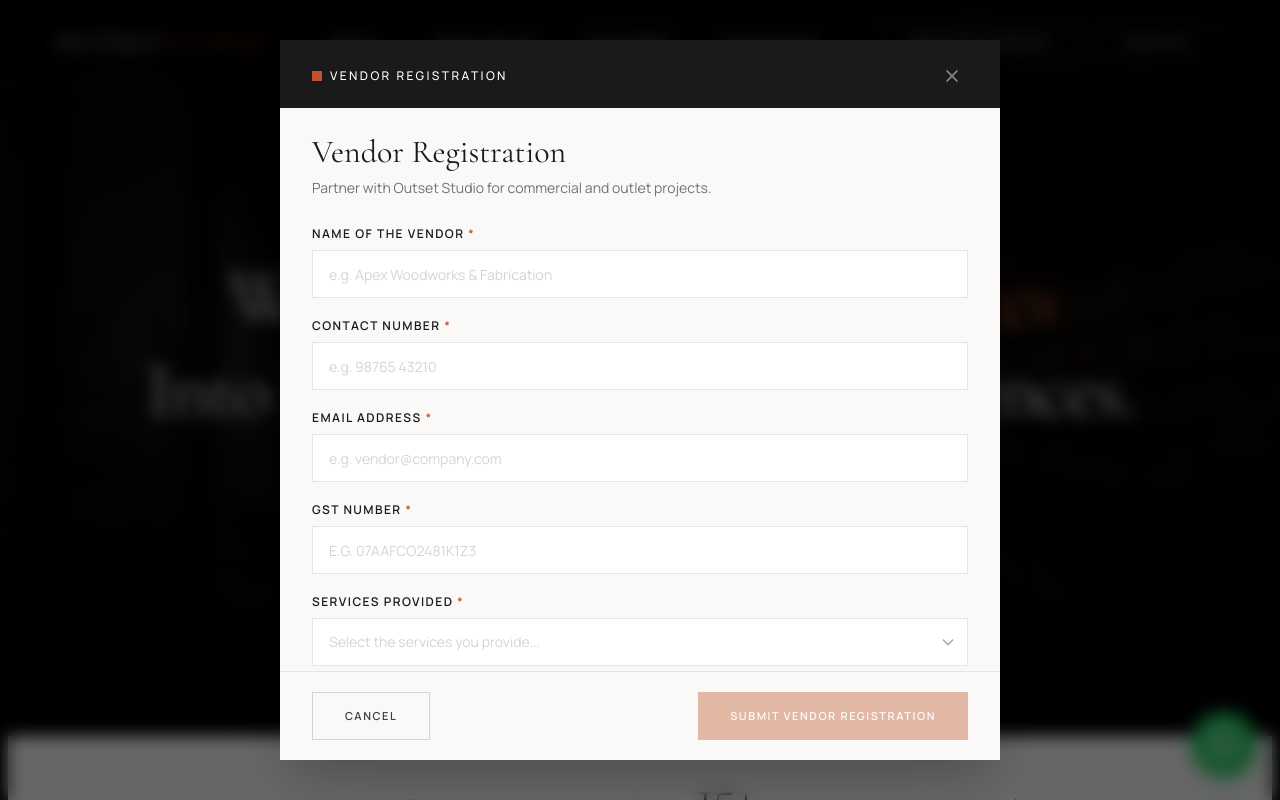
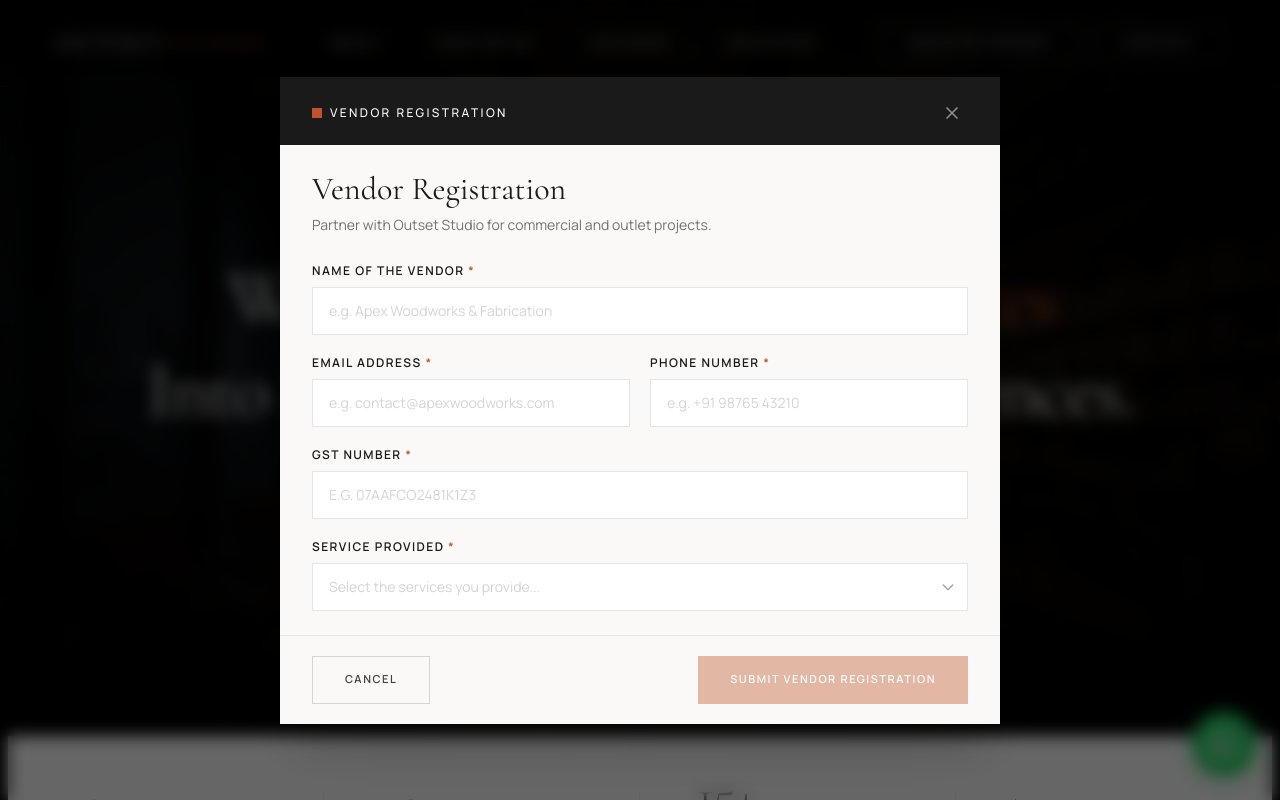
Before and after one commit to taybeen-healthy/outsetStudio, a Next.js app: page / in a window 1280 px wide. Both pictures are taken after a click on the button "REGISTER VENDOR". Built offline with nearby package versions, Linux system fonts and the light colour scheme.

Commit message:
fix: vendor modal dropdown z-index above modal, smart open direction, layout matches screenshot

```diff
--- a/src/components/VendorModal.jsx
+++ b/src/components/VendorModal.jsx
@@ -51,7 +51,13 @@ export default function VendorModal({ onClose }) {
   const updatePos = useCallback(() => {
     if (btnRef.current) {
       const r = btnRef.current.getBoundingClientRect();
+      const spaceBelow = window.innerHeight - r.bottom;
+      const dropdownHeight = 320;
+      if (spaceBelow < dropdownHeight && r.top > dropdownHeight) {
+        setDropdownPos({ top: r.top - dropdownHeight - 4, left: r.left, width: r.width });
+      } else {
         setDropdownPos({ top: r.bottom + 4, left: r.left, width: r.width });
+      }
     }
   }, []);
 
@@ -217,24 +223,7 @@ export default function VendorModal({ onClose }) {
                     {errors.vendorName && <p className="font-sans text-[11px] text-red-500 mt-1">{errors.vendorName}</p>}
                   </div>
 
-                  <div>
-                    <label className="block font-sans text-[11px] sm:text-xs font-semibold tracking-[0.12em] text-[#1a1a1a] mb-1.5 sm:mb-2">
-                      CONTACT NUMBER <span className="text-[#C0532C]">*</span>
-                    </label>
-                    <input
-                      type="tel"
-                      name="phone"
-                      value={form.phone}
-                      onChange={handleChange}
-                      maxLength={10}
-                      placeholder="e.g. 98765 43210"
-                      pattern="[0-9]*"
-                      inputMode="numeric"
-                      className={`w-full h-12 border bg-white px-4 text-sm text-neutral-800 placeholder-neutral-300 font-sans focus:outline-none transition-colors rounded-none ${errors.phone ? "border-red-500 focus:border-red-500" : "border-neutral-200 focus:border-[#C0532C]"}`}
-                    />
-                    {errors.phone && <p className="font-sans text-[11px] text-red-500 mt-1">{errors.phone}</p>}
-                  </div>
-
+                  <div className="grid grid-cols-1 sm:grid-cols-2 gap-4 sm:gap-5">
                     <div>
                       <label className="block font-sans text-[11px] sm:text-xs font-semibold tracking-[0.12em] text-[#1a1a1a] mb-1.5 sm:mb-2">
                         EMAIL ADDRESS <span className="text-[#C0532C]">*</span>
@@ -244,10 +233,28 @@ export default function VendorModal({ onClose }) {
                         name="email"
                         value={form.email}
                         onChange={handleChange}
-                      placeholder="e.g. vendor@company.com"
+                        placeholder="e.g. contact@apexwoodworks.com"
                         className={`w-full h-12 border bg-white px-4 text-sm text-neutral-800 placeholder-neutral-300 font-sans focus:outline-none transition-colors rounded-none ${errors.email ? "border-red-500 focus:border-red-500" : "border-neutral-200 focus:border-[#C0532C]"}`}
                       />
                       {errors.email && <p className="font-sans text-[11px] text-red-500 mt-1">{errors.email}</p>}
+                    </div>
+
+                    <div>
+                      <label className="block font-sans text-[11px] sm:text-xs font-semibold tracking-[0.12em] text-[#1a1a1a] mb-1.5 sm:mb-2">
+                        PHONE NUMBER <span className="text-[#C0532C]">*</span>
+                      </label>
+                      <input
+                        type="tel"
+                        name="phone"
+                        value={form.phone}
+                        onChange={handleChange}
+                        maxLength={10}
+                        placeholder="e.g. +91 98765 43210"
+                        inputMode="numeric"
+                        className={`w-full h-12 border bg-white px-4 text-sm text-neutral-800 placeholder-neutral-300 font-sans focus:outline-none transition-colors rounded-none ${errors.phone ? "border-red-500 focus:border-red-500" : "border-neutral-200 focus:border-[#C0532C]"}`}
+                      />
+                      {errors.phone && <p className="font-sans text-[11px] text-red-500 mt-1">{errors.phone}</p>}
+                    </div>
                   </div>
 
                   <div>
@@ -267,7 +274,7 @@ export default function VendorModal({ onClose }) {
 
                   <div>
                     <label className="block font-sans text-[11px] sm:text-xs font-semibold tracking-[0.12em] text-[#1a1a1a] mb-1.5 sm:mb-2">
-                      SERVICES PROVIDED <span className="text-[#C0532C]">*</span>
+                      SERVICE PROVIDED <span className="text-[#C0532C]">*</span>
                     </label>
 
                     <div className="relative">
@@ -326,19 +333,19 @@ export default function VendorModal({ onClose }) {
 
             {/* Fixed Footer */}
             <div className="border-t border-neutral-200 px-5 sm:px-8 py-4 sm:py-5 flex-shrink-0 bg-[#FAF9F7]">
-              <div className="max-w-[720px] mx-auto flex flex-col sm:flex-row items-stretch sm:items-center justify-between gap-3">
+              <div className="max-w-[720px] mx-auto flex flex-col-reverse sm:flex-row items-stretch sm:items-center justify-between gap-3">
+                <button
+                  onClick={onClose}
+                  className="h-12 w-full sm:w-auto sm:px-8 border border-neutral-300 font-sans text-[11px] tracking-[0.14em] uppercase font-semibold text-neutral-700 hover:bg-neutral-100 transition-all cursor-pointer"
+                >
+                  CANCEL
+                </button>
                 <button
                   onClick={handleSubmit}
                   disabled={!canSubmit}
-                  className={`h-12 w-full sm:w-auto sm:px-8 font-sans text-[11px] tracking-[0.14em] uppercase font-semibold transition-all bg-[#bf572b] text-white order-1 sm:order-2 ${!canSubmit ? "opacity-40 cursor-not-allowed" : "hover:bg-[#a34320] cursor-pointer"}`}
+                  className={`h-12 w-full sm:w-auto sm:px-8 font-sans text-[11px] tracking-[0.14em] uppercase font-semibold transition-all bg-[#bf572b] text-white ${!canSubmit ? "opacity-40 cursor-not-allowed" : "hover:bg-[#a34320] cursor-pointer"}`}
                 >
                   SUBMIT VENDOR REGISTRATION
-                </button>
-                <button
-                  onClick={onClose}
-                  className="h-12 w-full sm:w-auto sm:px-8 border border-neutral-300 font-sans text-[11px] tracking-[0.14em] uppercase font-semibold text-neutral-700 hover:bg-neutral-100 transition-all cursor-pointer order-2 sm:order-1"
-                >
-                  CANCEL
                 </button>
               </div>
             </div>
@@ -349,9 +356,9 @@ export default function VendorModal({ onClose }) {
       {/* Dropdown portal — renders outside scrollable container */}
       {dropdownOpen && (
         <>
-          <div className="fixed inset-0 z-[55]" onClick={() => setDropdownOpen(false)} />
+          <div className="fixed inset-0 z-[10000]" onClick={() => setDropdownOpen(false)} />
           <div
-            className="fixed bg-white border border-neutral-200 shadow-lg max-h-60 overflow-y-auto z-[60]"
+            className="fixed bg-white border border-neutral-200 shadow-lg max-h-[320px] overflow-y-auto z-[10001]"
             style={{ top: dropdownPos.top, left: dropdownPos.left, width: dropdownPos.width }}
           >
             {serviceOptions.map((svc) => {
```
Lines whose indentation alone changed are shown as unchanged.
